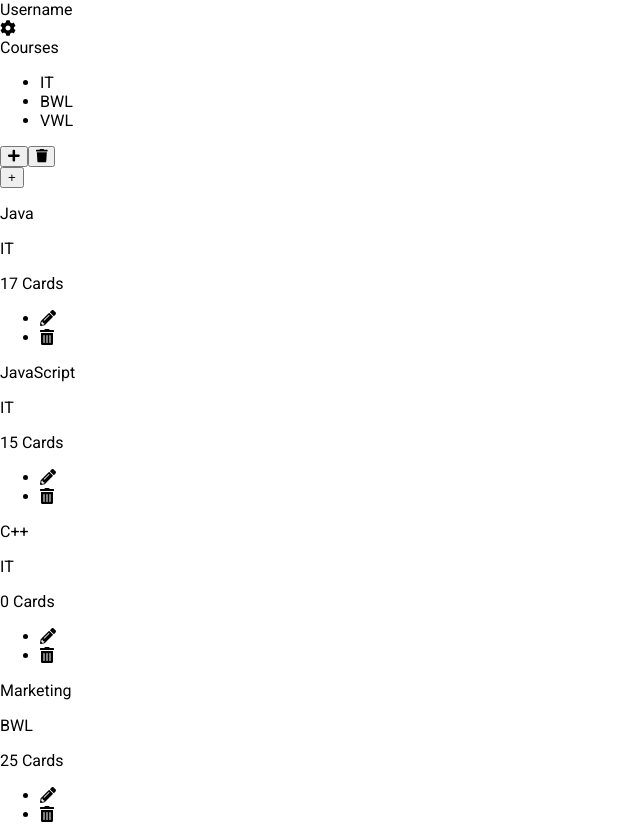
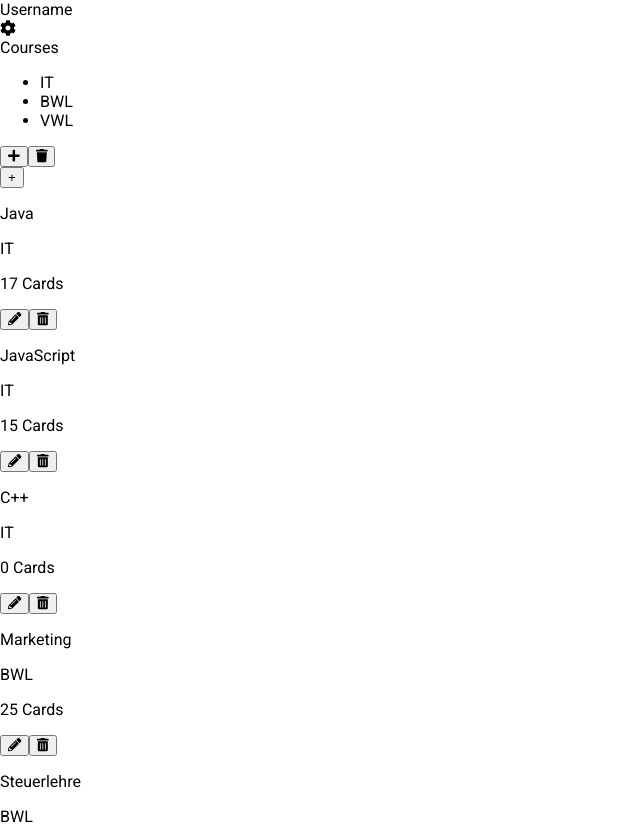
Before and after one commit to meyssamh/flashcards, a React app: page / in a window 1280 px wide. Shown: the top 824 px of the page, without its empty margins (0-640 px from the left). Built offline with nearby package versions, Linux system fonts and the light colour scheme.

Commit message:
fixed jsx and added logic for deleteGroupeHandler in Library.js

```diff
--- a/src/components/Library/Groupe/Groupe.css
+++ b/src/components/Library/Groupe/Groupe.css
@@ -31,35 +31,37 @@
 }
 
 .ButtonEdit {
-    width: 21px;
-    height: 21px;
     font-size: 18px;
     border: none;
+    background-color: #f5deb3;
     color: #9c94a7;
-    padding: 10px;
-    text-align: center;
+    outline: none;
+    position: absolute;
+    bottom: 10px;
+    right: 62px;
+    width: 40px;
+    height: 40px;
+    border-radius: 0;
+    cursor: pointer;
     text-decoration: none;
-    display: inline-block;
-    margin: 2px;
-    position: absolute;
-    bottom: 8px;
-    right: 60px;
+    /* bottom: 8px;
+    right: 60px; */
 }
 
 .ButtonDelete {
-    width: 21px;
-    height: 21px;
     font-size: 18px;
     border: none;
+    background-color: #f5deb3;
     color: #9c94a7;
-    padding: 10px;
-    text-align: center;
+    outline: none;
+    position: absolute;
+    bottom: 10px;
+    right: 12px;
+    width: 40px;
+    height: 40px;
+    border-radius: 0;
+    cursor: pointer;
     text-decoration: none;
-    display: inline-block;
-    margin: 2px;
-    position: absolute;
-    bottom: 8px;
-    right: 10px;
 }
 
 .ButtonEdit:hover{
@@ -73,3 +75,12 @@
     background-color: #ffbf89;
     border-radius: 10px;
 }
+
+.List {
+    list-style: none;
+    position: absolute;
+    bottom: 20px;
+    right: 10px;
+    width: 21px;
+    height: 21px;
+}
--- a/src/components/Library/Groupe/Groupe.js
+++ b/src/components/Library/Groupe/Groupe.js
@@ -1,7 +1,6 @@
-import React, { Component, Fragment } from 'react';
+import React, { Component } from 'react';
 import { FontAwesomeIcon } from '@fortawesome/react-fontawesome';
 import { faTrashAlt, faPencilAlt } from '@fortawesome/free-solid-svg-icons';
-import PropTypes from 'prop-types';
 
 import classes from './Groupe.css';
 
@@ -10,46 +9,22 @@ class Groupe extends Component {
 
         const edit = <FontAwesomeIcon icon={faPencilAlt} />;
         const del = <FontAwesomeIcon icon={faTrashAlt} />;
-        let courseItems = 0;
-        let groupeCards = Object.keys(this.props.groupe).map(course => {
-            return [...Array(this.props.groupe[course])].map(name => {
-                return Object.keys(name).map((cards, id) => {
-                    courseItems++; // to check if we have a lesson!
-                    return (
-                        <div key={course + cards + id} className={classes.Course}
-                            onClick={this.props.clickedOpenGroupe}>
-                            <p className={classes.Name}>{cards}</p>
-                            <p className={classes.Group}>{course}</p>
-                            <p className={classes.Count}>{Object.values(name)[id]} Cards</p>
-                            <ul>
-                                <li className={classes.ButtonEdit} title={'Edit'}
-                                    onClick={this.props.clickedEdit}>
-                                    {edit}
-                                </li>
-                                <li className={classes.ButtonDelete} title={'Delete'}
-                                    value={cards} onClick={this.props.clickedDelete}>
-                                    {del}
-                                </li>
-                            </ul>
-                        </div>
-                    );
-                });
-            });
-        });
-
-        groupeCards = courseItems === 0 ?
-            <p>Please add a groupe of cards!</p> :
-            groupeCards;
 
         return (
-            <Fragment>{groupeCards}</Fragment>
+            <div key={this.props.cards + this.props.course + this.props.count} className={classes.Course}
+                onClick={this.props.clickedOpenGroupe}>
+                <p className={classes.Name}>{this.props.cards}</p>
+                <p className={classes.Group}>{this.props.course}</p>
+                <p className={classes.Count}>{this.props.count} Cards</p>
+                <button className={classes.ButtonEdit} title={'Delete'}
+                    type={'button'} value={this.props.cards} name={this.props.course}
+                    onClick={this.props.clickedDelete}>{edit}</button>
+                <button className={classes.ButtonDelete} title={'Delete'}
+                    type={'button'} value={this.props.cards} name={this.props.course}
+                    onClick={this.props.clickedDelete}>{del}</button>
+            </div>
         );
     }
 }
 
-Groupe.prototypes = {
-    cards: PropTypes.string.isRequired,
-    course: PropTypes.string.isRequired
-}
-
 export default Groupe;
--- a/src/containers/Library/Library.js
+++ b/src/containers/Library/Library.js
@@ -52,7 +52,7 @@ class Library extends Component {
                     return NextElement = int + 1;
                 });
                 let New = { ...this.state.Coursename, [NextElement]: value };
-                let NewGroupe = { ...this.state.Groupe, [value]: {}};
+                let NewGroupe = { ...this.state.Groupe, [value]: {} };
                 this.setState({
                     Coursename: New,
                     Groupe: NewGroupe
@@ -173,8 +173,8 @@ class Library extends Component {
                 const course = result.value[0];
                 const lesson = result.value[1];
                 const courseName = this.state.Coursename[course];
-                let Courses = { ...this.state.Groupe[courseName] , [lesson] : 0};
-                let localGroupe = { ...this.state.Groupe };
+                const Courses = { ...this.state.Groupe[courseName], [lesson]: 0 };
+                const localGroupe = { ...this.state.Groupe };
                 localGroupe[courseName] = Courses;
                 this.setState({
                     Groupe: localGroupe
@@ -203,10 +203,12 @@ class Library extends Component {
     }
 
     deleteGroupeHandler = (e) => {
-        console.log(e.value)
+        e.preventDefault();
+        const course = e.currentTarget.name;
+        const lesson = e.currentTarget.value;
         swal({
             title: 'Are you sure?',
-            text: "You won't be able to revert this!",
+            text: "You won't be able to revert this and all your cards will be lost!",
             type: 'warning',
             showCancelButton: true,
             confirmButtonColor: '#3085d6',
@@ -214,6 +216,13 @@ class Library extends Component {
             confirmButtonText: 'Yes, delete it!'
         }).then((result) => {
             if (result.value) {
+                const newGroupe = { ...this.state.Groupe[course] };
+                const oldGroupe = { ...this.state.Groupe };
+                delete newGroupe[lesson];
+                oldGroupe[course] = newGroupe;
+                this.setState({
+                    Groupe: oldGroupe
+                });
                 swal({
                     type: 'success',
                     title: 'Deleted!',
@@ -231,6 +240,24 @@ class Library extends Component {
 
     render() {
 
+        let courseItems = 0;
+        let groupeLoop = Object.keys(this.state.Groupe).map(course => {
+            return [...Array(this.state.Groupe[course])].map(name => {
+                return Object.keys(name).map((cards, id) => {
+                    courseItems++; // to check if we have a lesson!
+                    return (
+                        <Groupe clickedOpenGroupe={this.openGroupeHandler} key={course + cards + id}
+                            clickedEdit={this.editGroupeHandler} clickedDelete={this.deleteGroupeHandler}
+                            cards={cards} course={course} count={Object.values(name)[id]} />
+                    );
+                });
+            });
+        })
+
+        groupeLoop = courseItems === 0 ?
+            <p>Please add a groupe of cards!</p> :
+            groupeLoop;
+
         return (
             <Fragment>
                 <Navigationbar username={'Username'} clickedSettings={this.settingsToggleHandler} />
@@ -238,9 +265,7 @@ class Library extends Component {
                     clickedDeleteCourse={this.deleteCourseHandler} clickedOnCourse={this.showCourseHandler} />
                 <div className={classes.Groupe}>
                     <input className={classes.Btn} type={'button'} value={'+'} onClick={this.addGroupeHandler} />
-                    <Groupe clickedOpenGroupe={this.openGroupeHandler} groupe={this.state.Groupe}
-                        clickedEdit={this.editGroupeHandler} clickedDelete={this.deleteGroupeHandler}
-                    />
+                    {groupeLoop}
                 </div>
             </Fragment>
         );
```
